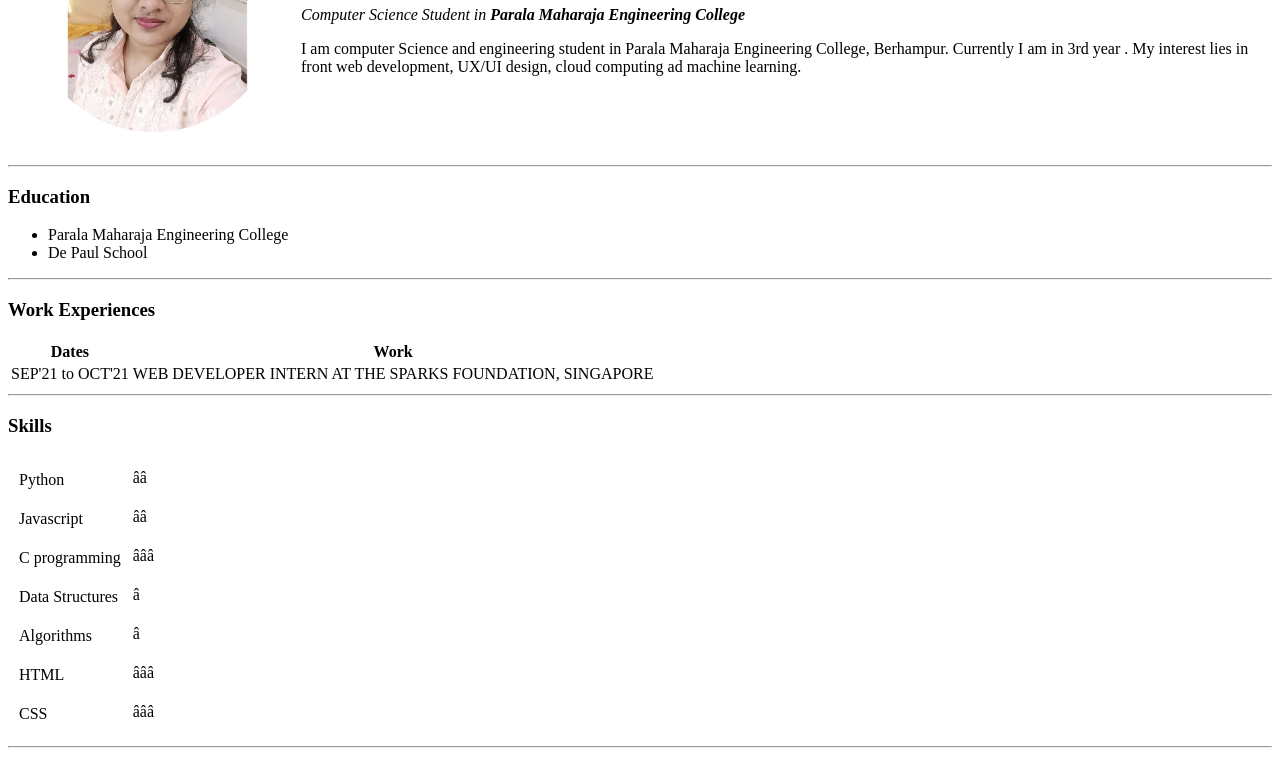
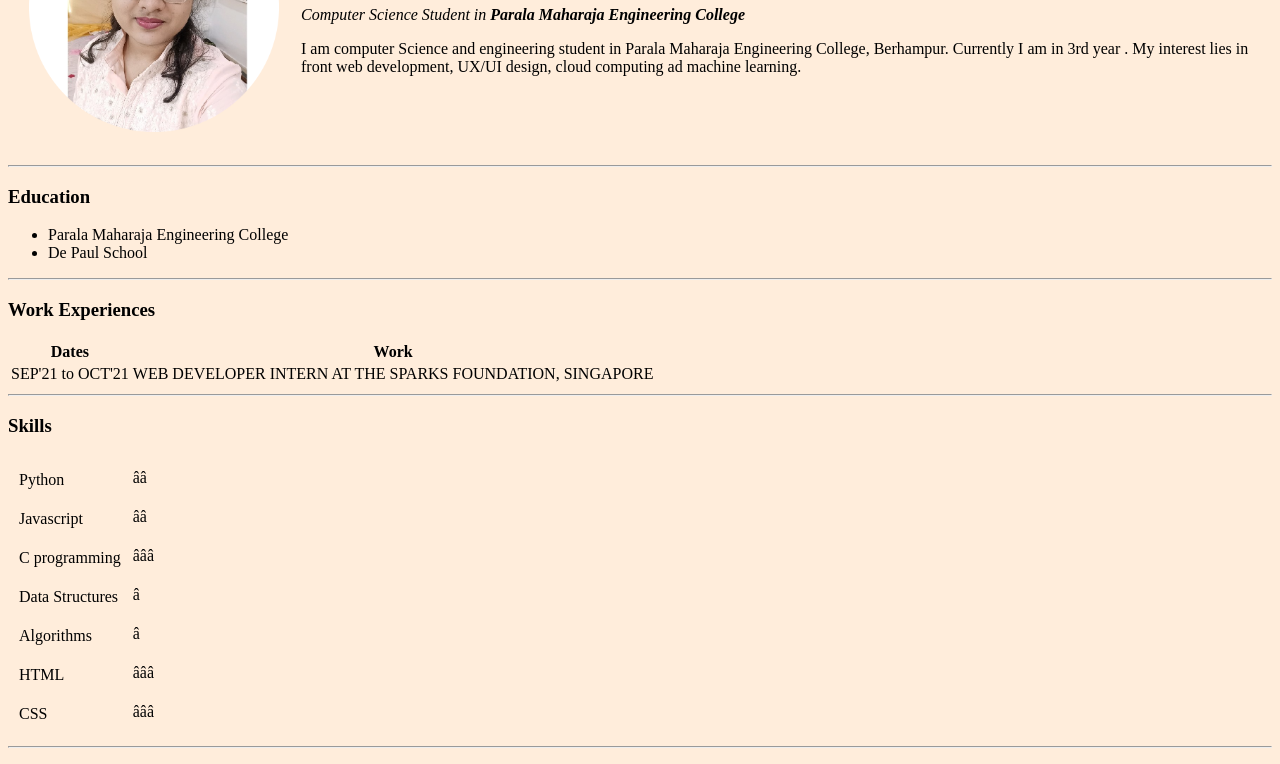
Before and after one commit to Akankhya4962/CV, a plain HTML site: page index.html in a window 1280 px wide. Shown: the part 147-911 px from the top of the page. Drawn offline with Linux system fonts and the light colour scheme.

Commit message:
Update index.html

```diff
--- a/index.html
+++ b/index.html
@@ -5,7 +5,7 @@
         <title>Akankhya's Personal Site</title>
     </head>
 
-    <body>
+    <body style="background-color:#FFEDDB;">
         <table cellspacing="20">
             <tr>
                 <td><img src="MyPhoto-modified.png" alt="Akankhya's profile picture" width="250" height="250"></td>
```
